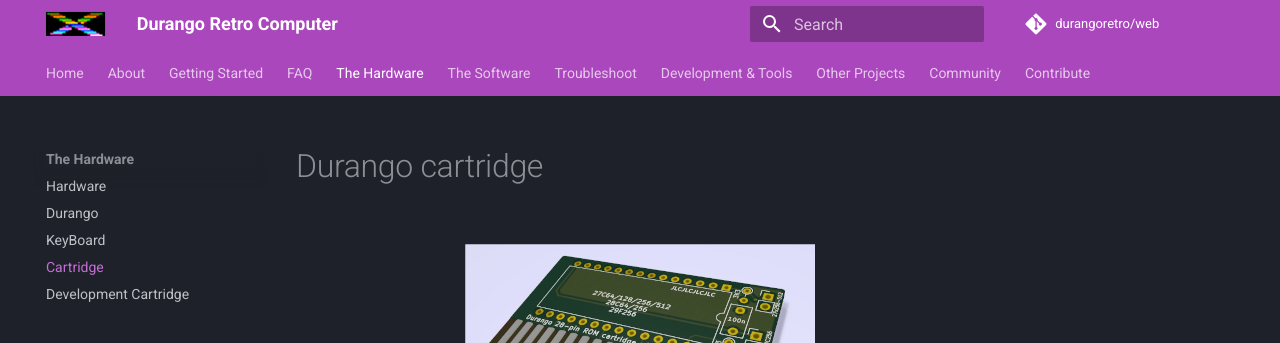
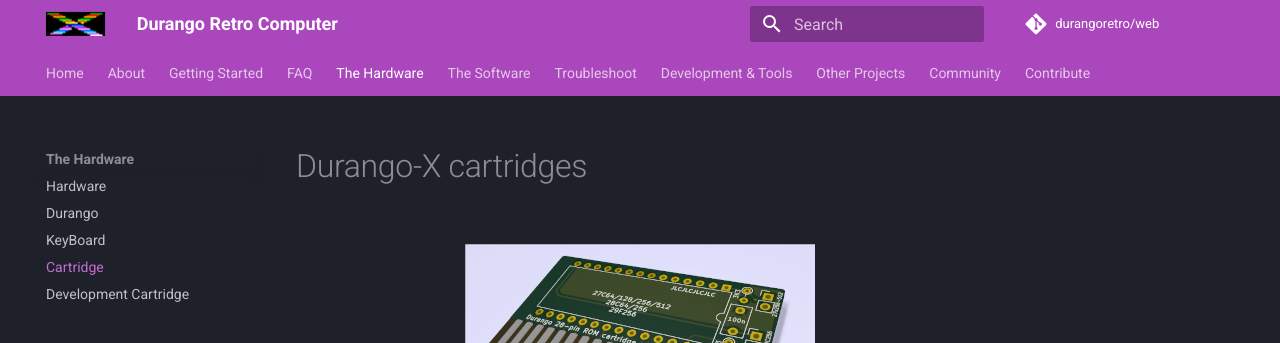
Before and after one commit to durangoretro/web, an MkDocs documentation site: the page built from docs/hardware/cartidge.md, in a window 1280 px wide and 1045 px high. Shown: the top 343 px of the window. Built offline with MkDocs 1.6.1 and Material for MkDocs 9.7.7, drawn with Linux system fonts in a browser that asks for light colours; comment, search, counter and statistics services are not loaded.

Commit message:
Update cartidge.md

```diff
--- a/docs/hardware/cartidge.md
+++ b/docs/hardware/cartidge.md
@@ -1,4 +1,4 @@
-# Durango cartridge
+# Durango-X cartridges
 
 <figure markdown>
 ![Durango Cartridge](../assets/img/cart.jpg)
@@ -14,7 +14,7 @@
 Currently, two kinds of cartridges have been developed:
 
 * The standard **mini-cartridge** (suitable for most EPROMs, EEPROMs and _Flash_ chips, up to 32 KiB) as pictured above.
-* The [**Development Cartridge**](devcart.md), which adds 32 KiB _shadow_ RAM plus an **SD Card reader**.
+* The [**Development Cartridge**](dev_cart.md), which adds 32 KiB _shadow_ RAM plus an **SD Card reader**.
 
 Also _under development_ is a **multi-cartridge**, which will hold more than a ROM image, cycling between them simply by hitting the `RESET` button.
 
```
